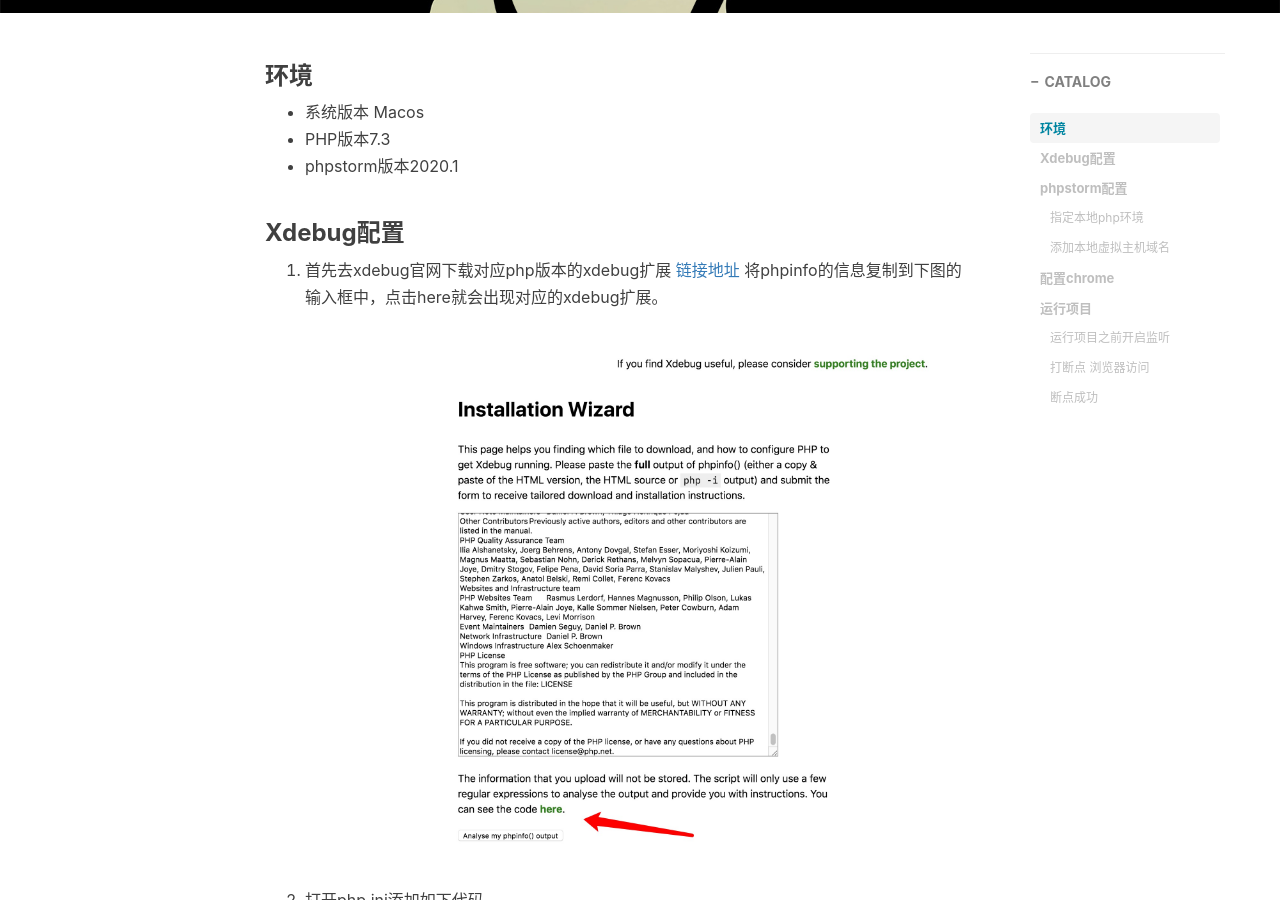
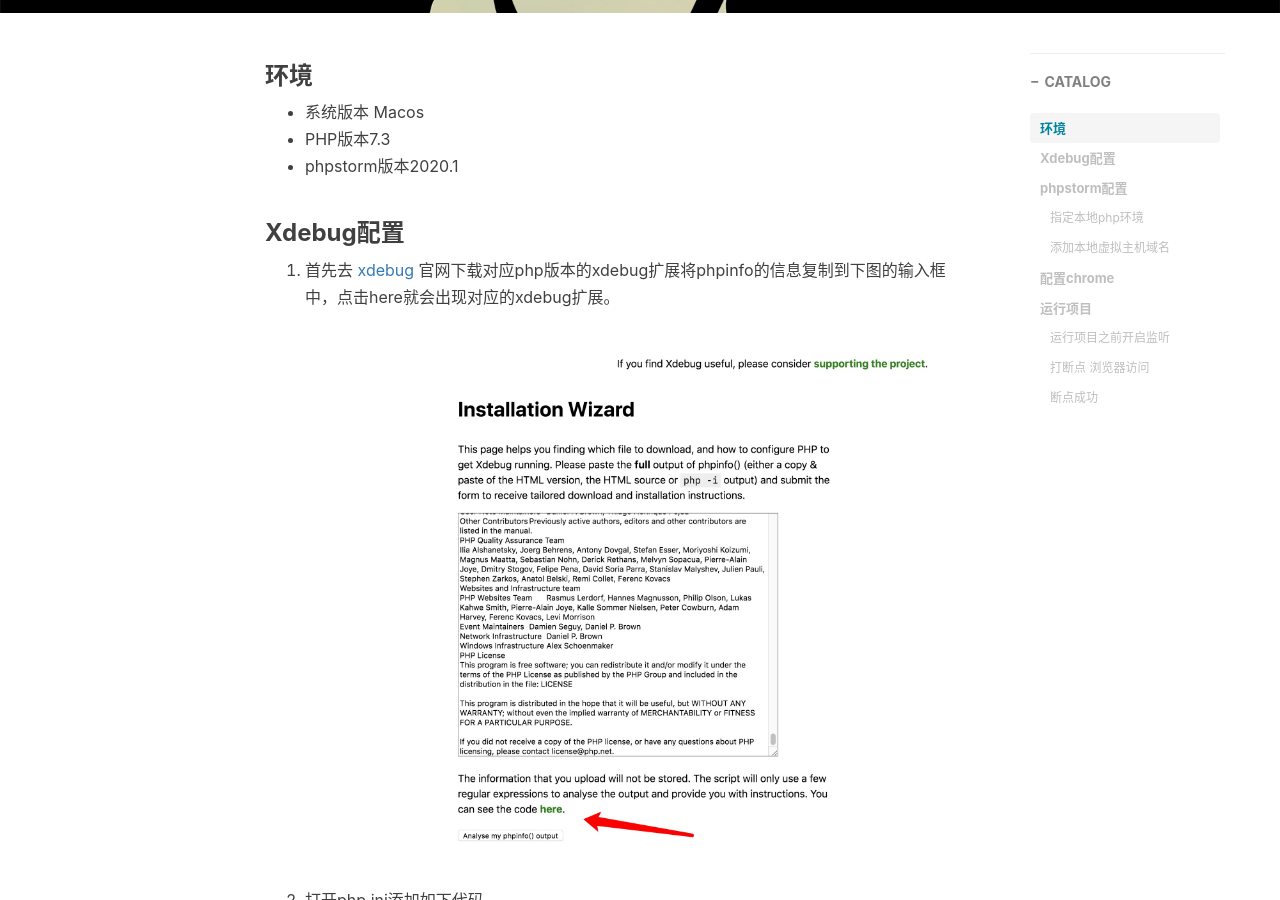
Before and after one commit to feimoc/feimoc.github.io, a Jekyll site: the page built from _posts/2018-1-4-phpstorm+xdebug.md, in a window 1280 px wide and 900 px high, scrolled down 510 px. Built offline with Jekyll 4.4.1, drawn with Linux system fonts in a browser that asks for light colours; nearby versions of some CDN libraries; comment, search, counter and statistics services are not loaded.

Commit message:
update post xdebug

````diff
--- a/_posts/2018-1-4-phpstorm+xdebug.md
+++ b/_posts/2018-1-4-phpstorm+xdebug.md
@@ -17,8 +17,7 @@ tags:
 - phpstorm版本2020.1
 
 ### Xdebug配置
-1. 首先去xdebug官网下载对应php版本的xdebug扩展  [链接地址](https://xdebug.org/wizard)
-   将phpinfo的信息复制到下图的输入框中，点击here就会出现对应的xdebug扩展。
+1. 首先去 [xdebug](https://xdebug.org/wizard) 官网下载对应php版本的xdebug扩展将phpinfo的信息复制到下图的输入框中，点击here就会出现对应的xdebug扩展。
    ![](http://www.feimoc.com/img/xdebug.png)
 2. 打开php.ini添加如下代码
 ```
````
